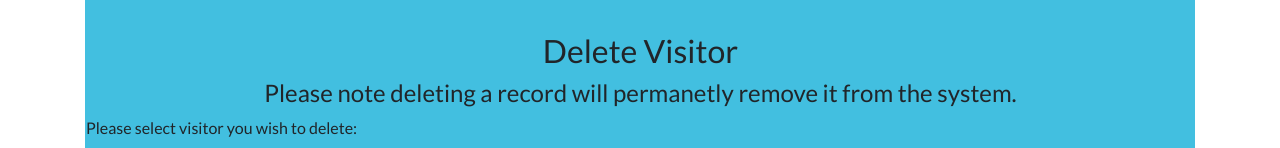
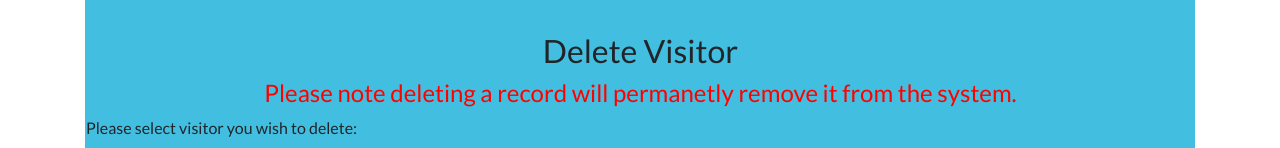
Before and after one commit to tdignan87/traceVMS, a Flask app: page /delete in a window 1280 px wide. Shown: the part 120-268 px from the top of the page. Run offline with Flask 2, Linux system fonts and the light colour scheme; data that the repository does not hold is empty; some libraries are stand-ins or nearby versions.

Commit message:
added styling for p tag for deleting warning

```diff
--- a/static/css/style.css
+++ b/static/css/style.css
@@ -136,3 +136,7 @@ body {
     text-align: center;
     padding-left: 1rem;
 }
+
+.alert-delete {
+    color: #ff0000;
+}
```
